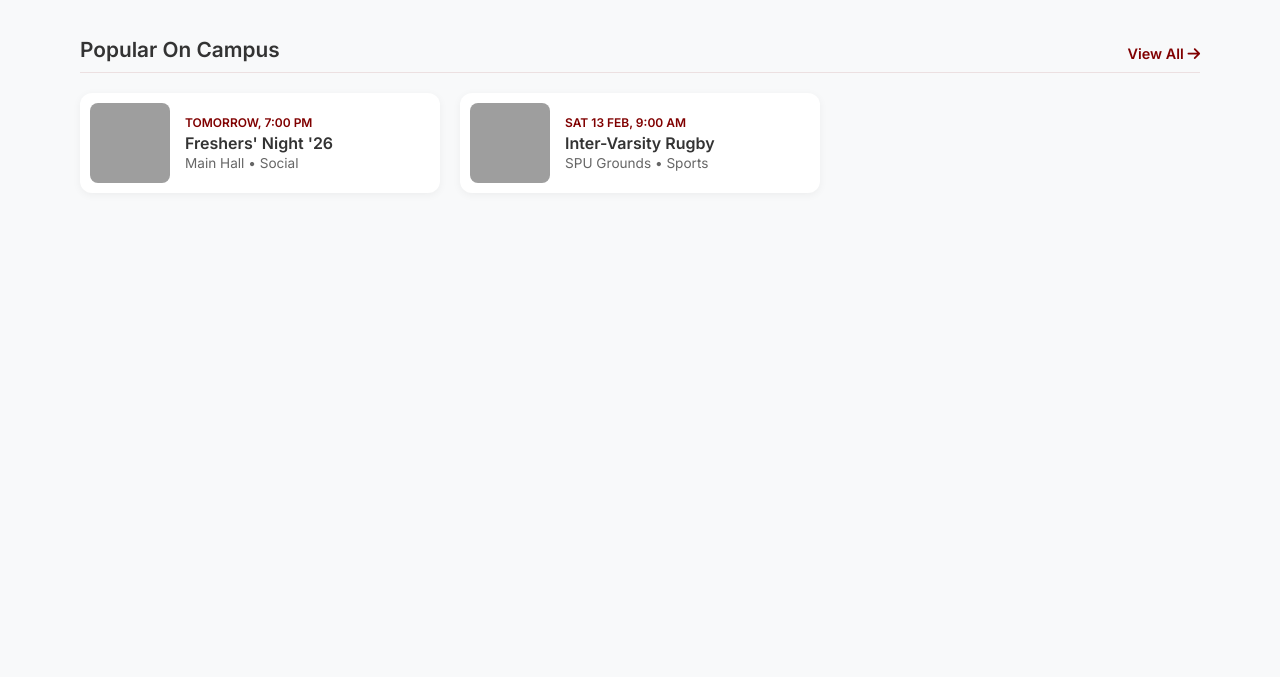
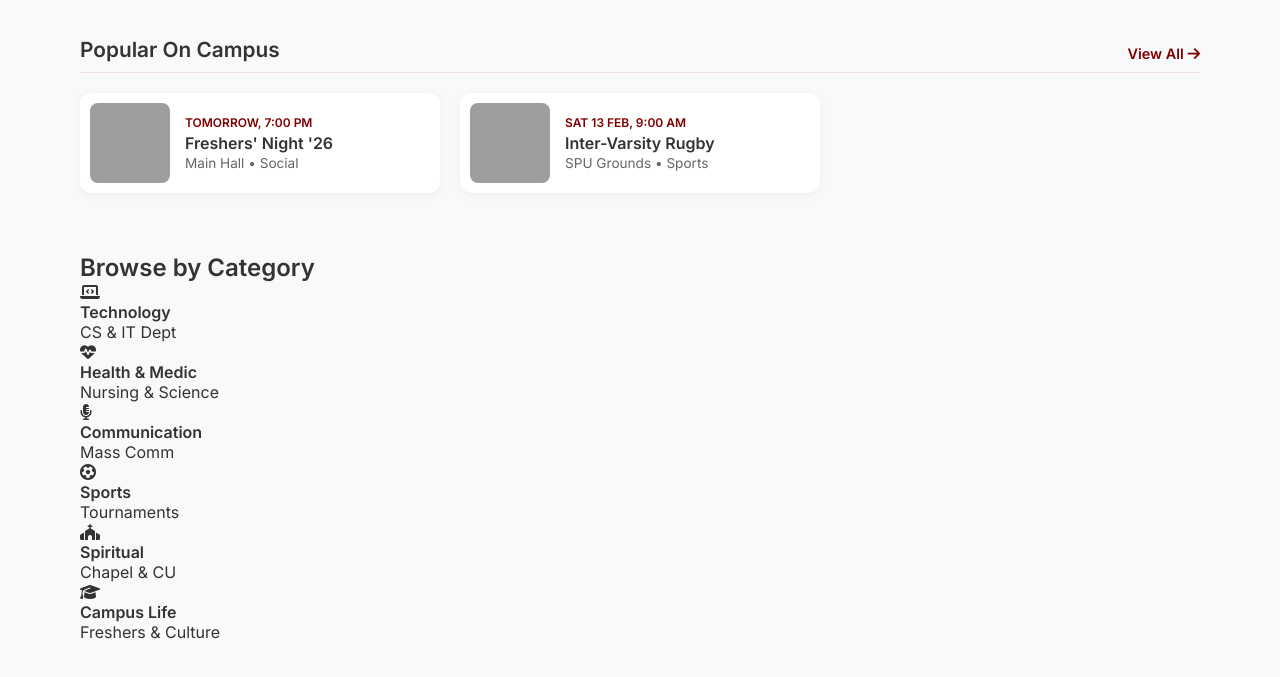
Before and after one commit to Isack-Mwangasu/Event_management_system, a plain HTML site: page index.html in a window 1280 px wide. Shown: the part 213-890 px from the top of the page. Before the commit the page ends 800 px from the top, so only its background shows below. Drawn offline with Linux system fonts and the light colour scheme; grey boxes are pictures that could not be loaded.

Commit message:
started on category section

```diff
--- a/index.html
+++ b/index.html
@@ -77,6 +77,68 @@
 
             </div>
         </section>
+
+
+        <section class="section-categories">
+            <div class="Section-title">
+                <h2>Browse by Category</h2>
+            </div>
+
+            <div class="category-grid">
+                <div class="cat-card">
+                <i class="fa-solid fa-laptop-code icon-tech"></i>
+                <div class="cat-info">
+                    <h4>Technology</h4>
+                    <span>CS & IT Dept</span>
+                </div>
+                </div>
+
+
+                <div class="cat-card">
+                <i class="fa-solid fa-heart-pulse icon-medic"></i>
+                <div class="cat-info">
+                    <h4>Health & Medic</h4>
+                    <span>Nursing & Science</span>
+                </div>
+            </div>
+
+            <div class="cat-card">
+                <i class="fa-solid fa-microphone-lines icon-comm"></i>
+                <div class="cat-info">
+                    <h4>Communication</h4>
+                    <span>Mass Comm</span>
+                </div>
+            </div>
+
+
+            <div class="cat-card">
+                <i class="fa-solid fa-futbol icon-sports"></i>
+                <div class="cat-info">
+                    <h4>Sports</h4>
+                    <span>Tournaments</span>
+                </div>
+            </div>
+
+
+            <div class="cat-card">
+                <i class="fa-solid fa-church icon-church"></i>
+                <div class="cat-info">
+                    <h4>Spiritual</h4>
+                    <span>Chapel & CU</span>
+                </div>
+            </div>
+
+
+            <div class="cat-card">
+                <i class="fa-solid fa-graduation-cap icon-school"></i>
+                <div class="cat-info">
+                    <h4>Campus Life</h4>
+                    <span>Freshers & Culture</span>
+                </div>
+            </div>
+
+        </div>
+        </section>
     </main>
 
     <script src="script.js"></script>
```
